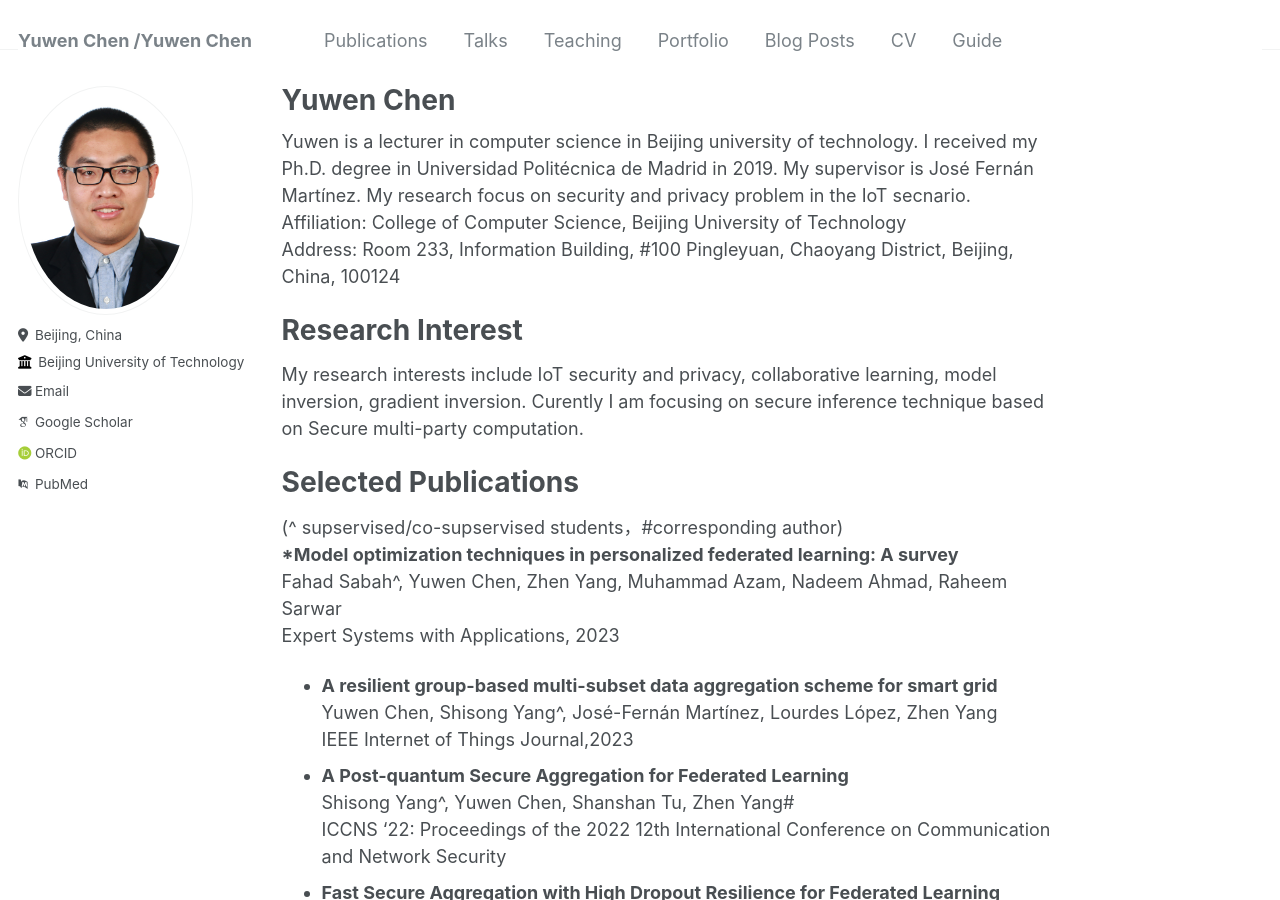
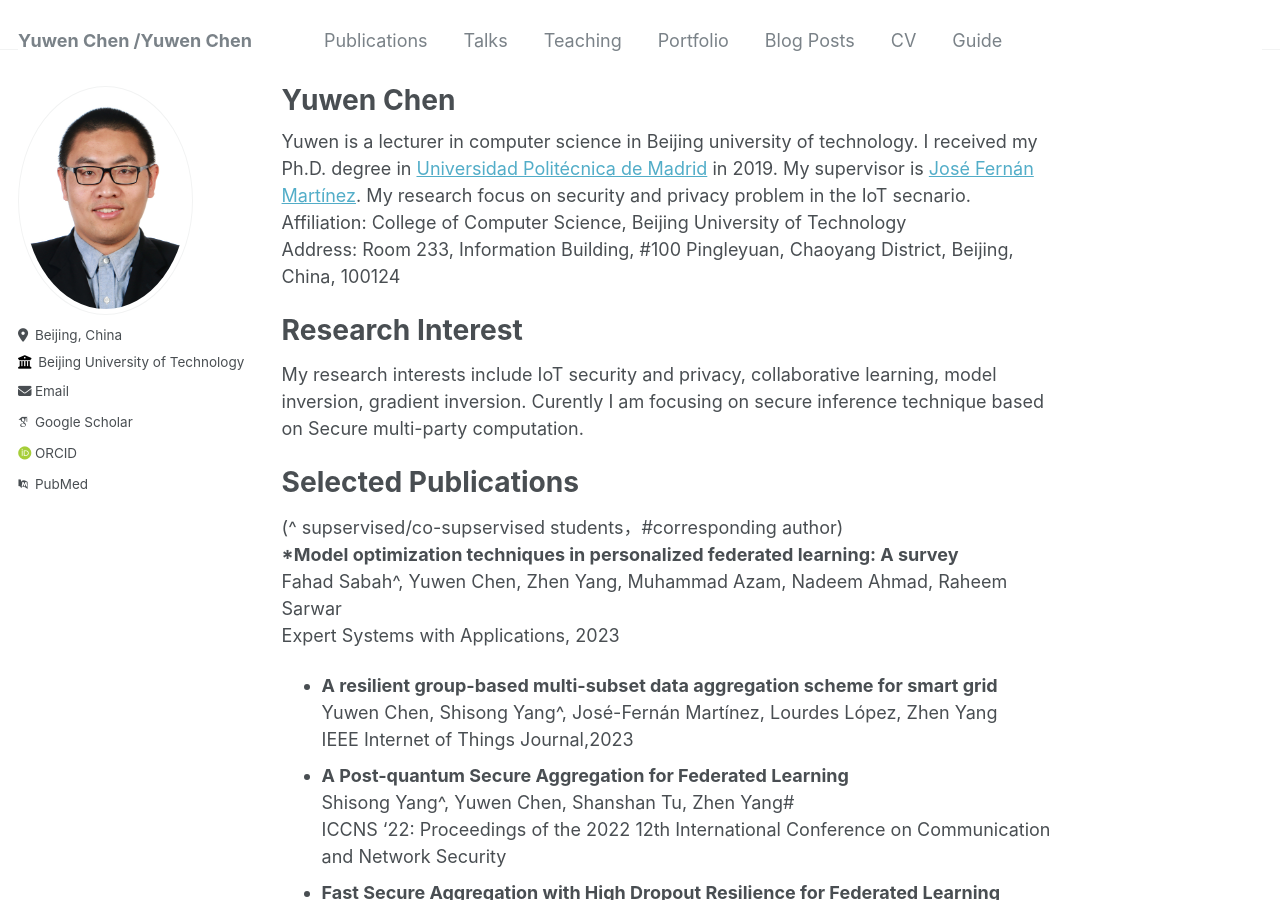
Before and after one commit to SevenBruce/sevenbruce.github.io, a Jekyll site: the page built from _pages/about.md, in a window 1280 px wide and 900 px high. Built offline with Jekyll 4.4.1, drawn with Linux system fonts in a browser that asks for light colours; some web fonts are replaced; part of the change alters nothing that is shown.

```diff
--- a/_pages/about.md
+++ b/_pages/about.md
@@ -7,7 +7,7 @@ redirect_from:
   - /about.html
 ---
 
-Yuwen is a lecturer in computer science in Beijing university of technology. I received my Ph.D. degree in Universidad Politécnica de Madrid in 2019. My supervisor is José Fernán Martínez. My research focus on security and privacy problem in the IoT secnario. <br/>
+Yuwen is a lecturer in computer science in Beijing university of technology. I received my Ph.D. degree in [Universidad Politécnica de Madrid](https://www.upm.es/) in 2019. My supervisor is [José Fernán Martínez](https://www.etsist.upm.es/uploaded/docs_personales/martinez_ortega_jose_fernan/index.html). My research focus on security and privacy problem in the IoT secnario. <br/>
 Affiliation: College of Computer Science, Beijing University of Technology<br/>
 Address:   Room 233, Information Building, #100 Pingleyuan, Chaoyang District, Beijing, China, 100124<br/>
 
```
